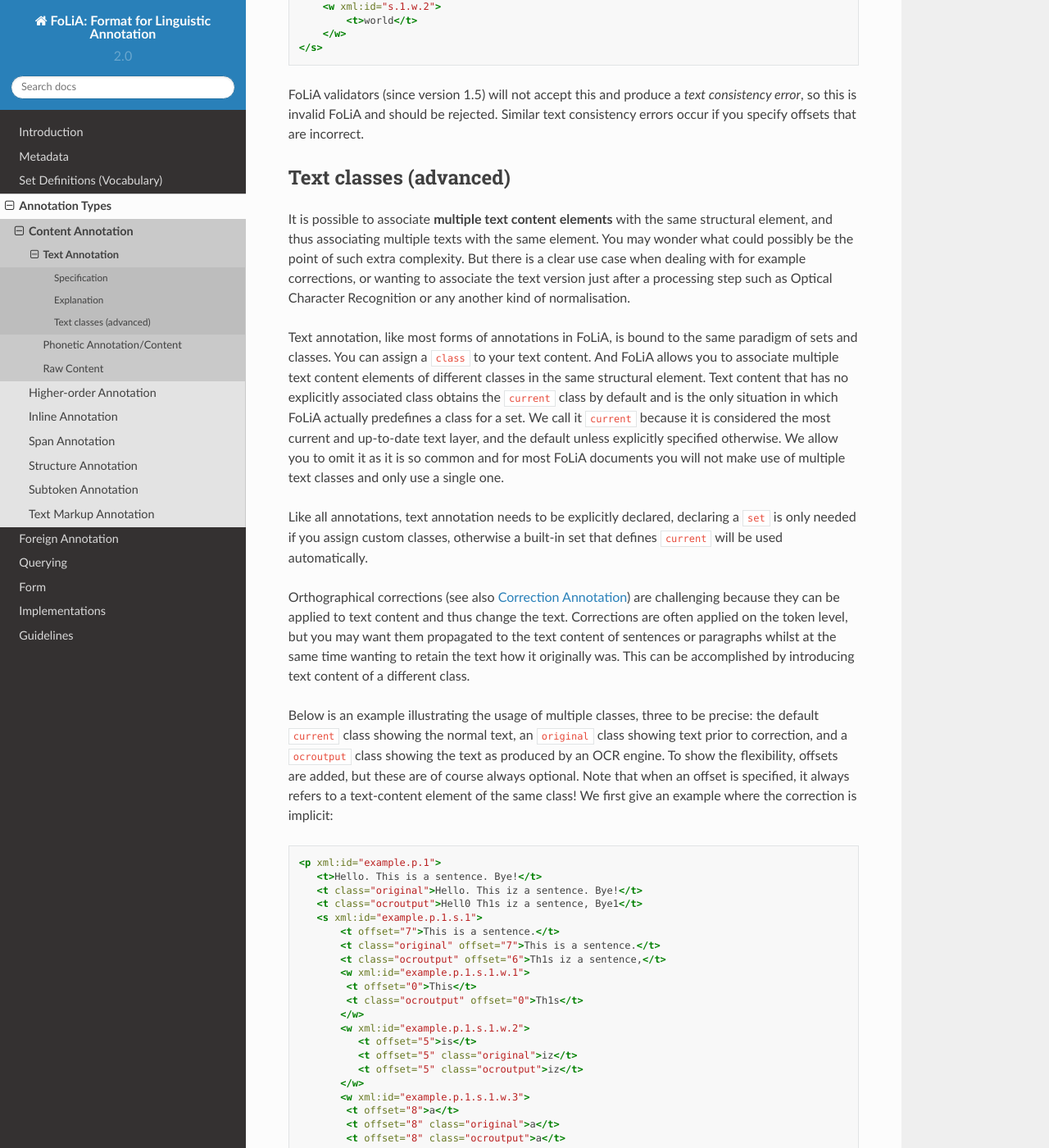
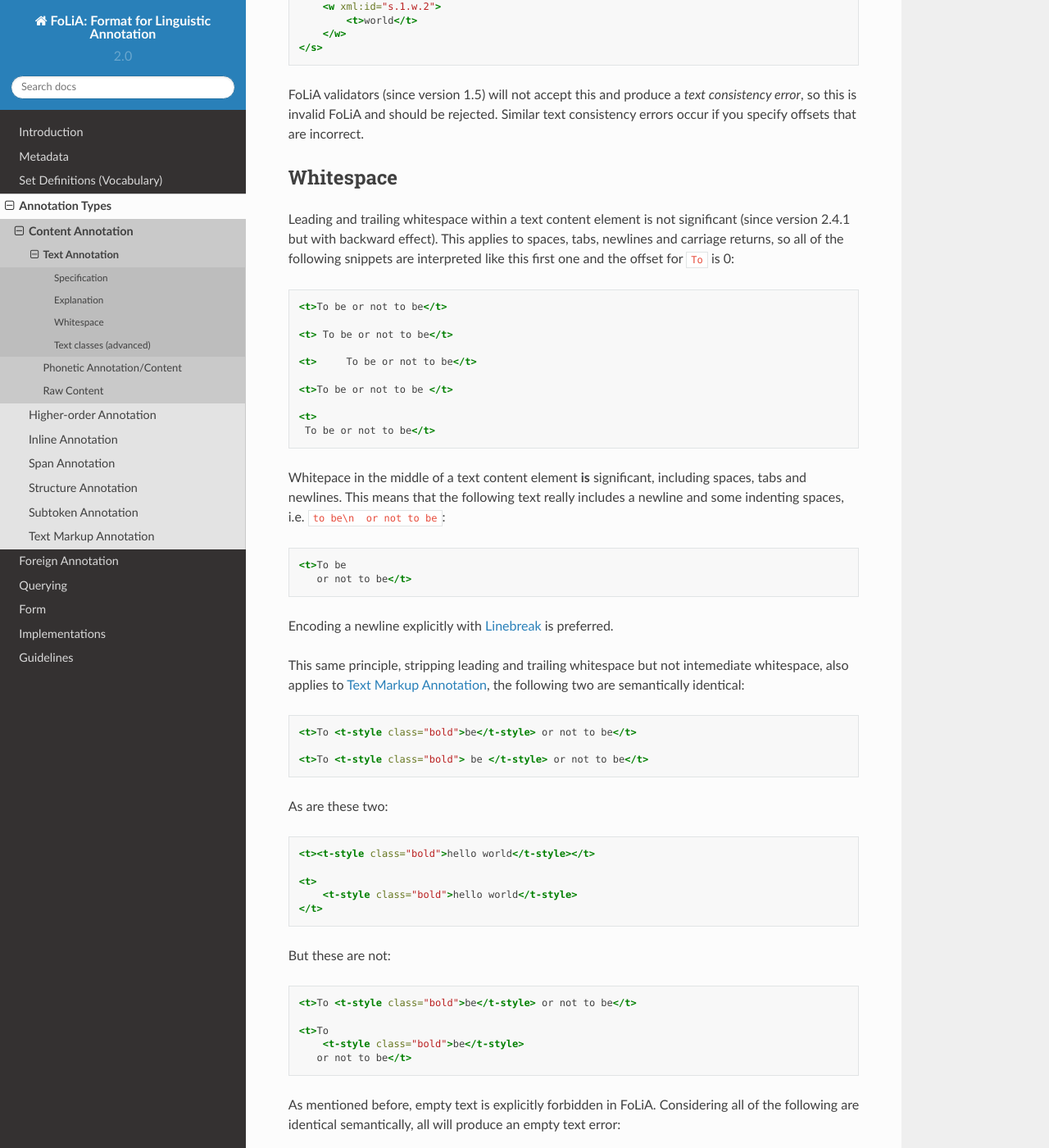
Before and after one commit to proycon/folia, a Sphinx documentation site: the page built from docs/source/text_annotation.rst, in a window 1280 px wide and 1400 px high, scrolled down 3829 px. Shown: the whole window at 82% size. Built offline with Sphinx 7.4.7 and the Read the Docs theme 2.0.0, drawn with Linux system fonts in a browser that asks for light colours; some of the changed text lies outside the part shown.

Commit message:
added extra documentation for handling leading/trailing whitespace #88

```diff
--- a/docs/source/text_annotation.rst
+++ b/docs/source/text_annotation.rst
@@ -165,6 +165,80 @@ correspond with the text on a deeper level, as in the following *erroneous examp
 FoLiA validators (since version 1.5) will not accept this and produce a *text consistency error*, so this is invalid
 FoLiA and should be rejected. Similar text consistency errors occur if you specify offsets that are incorrect.
 
+Whitespace
+--------------------------
+
+Leading and trailing whitespace within a text content element is not significant (since version 2.4.1 but with backward
+effect). This applies to spaces, tabs, newlines and carriage returns, so all of the following snippets are interpreted
+like this first one and the offset for ``To`` is 0:
+
+.. code-block:: xml
+
+   <t>To be or not to be</t>
+
+   <t> To be or not to be</t>
+
+   <t>     To be or not to be</t>
+
+   <t>To be or not to be </t>
+
+   <t>
+    To be or not to be</t>
+
+Whitepace in the middle of a text content element **is** significant, including spaces, tabs and newlines. This means
+that the following text really includes a newline and some indenting spaces, i.e. ``to be\n  or not to be``:
+
+.. code-block:: xml
+
+   <t>To be
+      or not to be</t>
+
+Encoding a newline explicitly with :ref:`linebreak_annotation` is preferred.
+
+This same principle, stripping leading and trailing whitespace but not intemediate whitespace, also applies to :ref:`textmarkup_annotation_category`, the following two are semantically identical:
+
+.. code-block:: xml
+
+    <t>To <t-style class="bold">be</t-style> or not to be</t>
+
+    <t>To <t-style class="bold"> be </t-style> or not to be</t>
+
+As are these two:
+
+.. code-block:: xml
+
+    <t><t-style class="bold">hello world</t-style></t>
+
+    <t>
+        <t-style class="bold">hello world</t-style>
+    </t>
+
+But these are not:
+
+.. code-block:: xml
+
+    <t>To <t-style class="bold">be</t-style> or not to be</t>
+
+    <t>To
+        <t-style class="bold">be</t-style>
+       or not to be</t>
+
+As mentioned before, empty text is explicitly forbidden in FoLiA. Considering all of the following are identical semantically, all will
+produce an empty text error:
+
+.. code-block:: xml
+
+    <t></t>
+
+    <t/>
+
+    <t>   </t>
+
+    <t>
+    </t>
+
+The rule here is, empty text is no text at all, so you should omit the ``<t>`` element entirely in such cases.
+
 .. _textclasses:
 
 Text classes (advanced)
```
